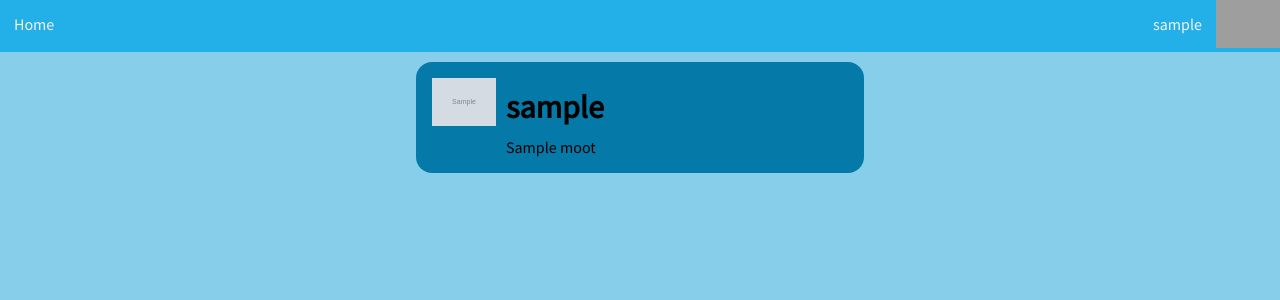
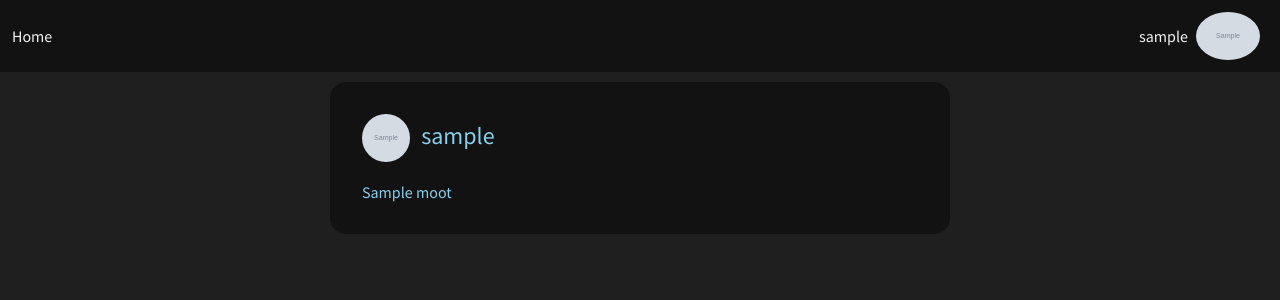
Before and after one commit to vcokltfre/moot, a Python web app: template templates/user.html in a window 1280 px wide. Shown: the top 300 px of the page. Run offline with Jinja, Linux system fonts and the light colour scheme; the template is opened without the code that fills it: most values are stand-ins (such as "Sample title", 1, 10 or a date in 2020); grey boxes marked "Sample" are stand-in pictures; grey boxes are pictures that could not be loaded.

Commit message:
feat: substantially improve css with scss

```diff
--- a/static/css/style.css
+++ b/static/css/style.css
@@ -1,33 +1,48 @@
-body {
-  background: #87CEEB;
-  margin: 0 0 0 0;
-  font-family: 'Source Sans Pro', sans-serif;
+*, *::before, *::after {
+  box-sizing: border-box;
 }
 
-.nav {
-  overflow: hidden;
-  background: #23B0E8;
+:root {
+  color: #89cfeb;
+  font-size: 16px;
+  font-family: "Source Sans Pro", sans-serif;
 }
 
-.nav ul {
+body {
+  background: #1f1f1f;
+  margin: 0;
+}
+
+nav {
+  padding: 0.75rem;
+  background: #121212;
+  display: flex;
+  flex-flow: row nowrap;
+  align-items: center;
+  width: 100%;
+}
+nav ul {
   list-style-type: none;
   margin: 0;
   padding: 0;
-  overflow: hidden;
-  background-color: #23B0E8;
+  flex-grow: 1;
 }
-
-.nav a {
+nav a {
   float: left;
   display: block;
   color: #f2f2f2;
   text-align: center;
-  padding: 14px;
   text-decoration: none;
 }
-
-.nav img {
-  height: 3em;
+nav .user {
+  display: flex;
+  align-items: center;
+}
+nav .user img {
+  padding: 0 0.5rem;
+  height: 3rem;
+  width: auto;
+  border-radius: 50%;
 }
 
 .sticky {
@@ -40,7 +55,7 @@ body {
   text-align: center;
   font-weight: 900;
   font-size: x-large;
-  background: #23B0E8;
+  background-color: #121212;
   border-radius: 1em;
   max-width: 30%;
   margin-left: 35%;
@@ -48,44 +63,63 @@ body {
   padding: 1%;
   margin-top: 12%;
 }
-
 .welcome button {
   background: none;
   border: none;
 }
-
 .welcome img {
   max-width: 75%;
 }
 
 .moots {
   margin: auto;
-  width: 35%;
   padding: 10px;
   border-radius: 24px;
 }
+@media (min-width: 768px) and (max-width: 1023px) {
+  .moots {
+    width: 95%;
+  }
+}
+@media (min-width: 1024px) {
+  .moots {
+    width: 50%;
+  }
+}
 
 .moot {
-  background: #057aa8;
+  background: #121212;
   border-radius: 16px;
   padding: 16px;
-  display: flex;
   margin-bottom: 10px;
+  transition: box-shadow 300ms, transform 5s;
 }
-
-.moot .avatar {
-  display: flex;
-  flex-direction: column;
-  width: 4em;
+.moot .moot-header {
+  padding-top: 1rem;
+  padding-left: 1rem;
 }
-
+.moot .moot-header .avatar {
+  display: inline-block;
+  vertical-align: middle;
+  padding-right: 0.5rem;
+}
+.moot .moot-header .avatar img {
+  border-radius: 50%;
+  height: 3rem;
+  width: 3rem;
+}
+.moot .moot-header .username {
+  font-size: 1.5rem;
+}
 .moot .content {
-  padding-left: 10px;
-  padding-right: 10px;
-  max-width: 85%;
+  padding: 0 1rem;
   word-wrap: break-word;
 }
-
 .moot .content h1 {
   line-height: 0.5;
 }
+.moot:hover {
+  box-shadow: 0.01rem 0.01rem 0.1rem black;
+}
+
+/*# sourceMappingURL=style.css.map */
--- /dev/null
+++ b/static/scss/style.scss
@@ -0,0 +1,157 @@
+$color_background: hsl(0, 0%, 12%);
+$color_background_accent: darken($color_background, 5%);
+$color_foreground: hsl(197, 71%, 73%);
+
+$tablet-width: 768px;
+$desktop-width: 1024px;
+
+@mixin tablet {
+  @media (min-width: #{$tablet-width}) and (max-width: #{$desktop-width - 1px}) {
+    @content;
+  }
+}
+
+@mixin desktop {
+  @media (min-width: #{$desktop-width}) {
+    @content;
+  }
+}
+
+*, *::before, *::after {
+  box-sizing: border-box;
+}
+
+:root {
+  color: $color_foreground;
+  font-size: 16px;
+  font-family: "Source Sans Pro", sans-serif;
+}
+
+body {
+  background: $color_background;
+  margin: 0;
+}
+
+nav {
+  padding: .75rem;
+  background: $color_background_accent;
+
+  display: flex;
+  flex-flow: row nowrap;
+  align-items: center;
+  width: 100%;
+
+  ul {
+    list-style-type: none;
+    margin: 0;
+    padding: 0;
+
+    flex-grow: 1;
+  }
+
+  a {
+    float: left;
+    display: block;
+    color: #f2f2f2;
+    text-align: center;
+    text-decoration: none;
+  }
+
+  .user {
+    display: flex;
+    align-items: center;
+
+    span {}
+    img {
+      padding: 0 .5rem;
+      height: 3rem;
+      width: auto;
+      border-radius: 50%;
+    }
+  }
+}
+
+.sticky {
+  position: fixed;
+  top: 0;
+  width: 100%;
+}
+
+.welcome {
+  text-align: center;
+  font-weight: 900;
+  font-size: x-large;
+  background-color: $color_background_accent;
+  border-radius: 1em;
+  max-width: 30%;
+  margin-left: 35%;
+  margin-right: 35%;
+  padding: 1%;
+  margin-top: 12%;
+
+  button {
+    background: none;
+    border: none;
+  }
+
+  img {
+    max-width: 75%;
+  }
+}
+
+
+
+.moots {
+  margin: auto;
+  padding: 10px;
+  border-radius: 24px;
+
+  @include tablet() {
+    width: 95%;
+  }
+
+  @include desktop() {
+    width: 50%;
+  }
+}
+
+.moot {
+  background: $color_background_accent;
+  border-radius: 16px;
+  padding: 16px;
+  margin-bottom: 10px;
+
+  .moot-header {
+    padding-top: 1rem;
+    padding-left: 1rem;
+    .avatar {
+      display: inline-block;
+      vertical-align: middle;
+      padding-right: .5rem;
+
+      img {
+        border-radius: 50%;
+        height: 3rem;
+        width: 3rem;
+      }
+    }
+
+    .username {
+      font-size: 1.5rem;
+    }
+  }
+
+  .content {
+    padding: 0 1rem;
+    word-wrap: break-word;
+
+    h1 {
+      line-height: 0.5;
+    }
+  }
+
+  transition: box-shadow 300ms, transform 5s;
+  &:hover {
+    box-shadow: .01rem .01rem .1rem darken($color_background_accent, 10%);
+  }
+}
--- a/templates/base.html
+++ b/templates/base.html
@@ -10,12 +10,14 @@
   </head>
 
   <body>
-    <div class="nav">
-      <ul>
-        <li><a href="/">Home</a></li>
-        <li style="float: right"><a href="/users/{{ userid }}">{{ username|e }}</a><img src="https://cdn.discordapp.com/avatars/297045071457681409/a_bb9a917f8e4d447004395e54a0436a01.gif"></li>
-      </ul> <!-- TODO: Navbar -->
-    </div>
+    <nav>
+      <a class="brand" href="/">Home</a>
+      <ul></ul>
+      <a href="/users/{{ userid }}" class="user">
+        <span>{{ username|e }}</span>
+        <img src="{{ avatar_url }}">
+      </a>
+    </nav>
     <div class="content">{% block content %}{% endblock %}</div>
     <div class="footer">{% block footer %}{% endblock %}</div>
   </body>
--- a/templates/user.html
+++ b/templates/user.html
@@ -8,14 +8,16 @@
   <div class="moots">
     {% for moot in moots -%}
       <div class="moot">
-        <div class="avatar">
-          <img src="{{ avatar }}">
+        <div class="moot-header">
+          <div class="avatar">
+            <img src="{{ avatar_url }}">
+          </div>
+          <span class="username">{{ username }}</span>
         </div>
-        <div class="content">
-          <h1>{{ username }}</h1>
 
-          <p1>{{ moot }}</p1>
-        </div>
+        <p class="content">
+          {{ moot }}
+        </p>
       </div>
     {%- endfor %}
   </div>
```
Also changed, not shown: static/images/moot.png (added), 1 other file.
